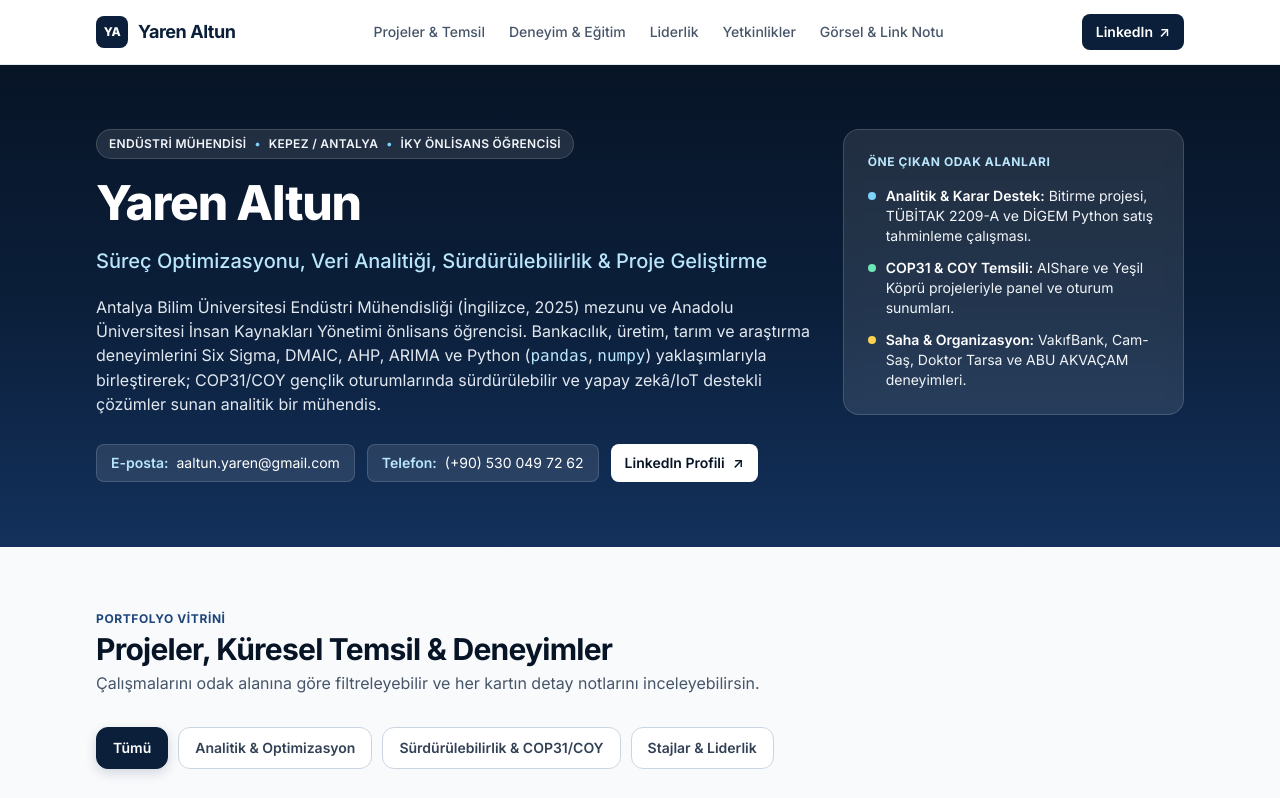
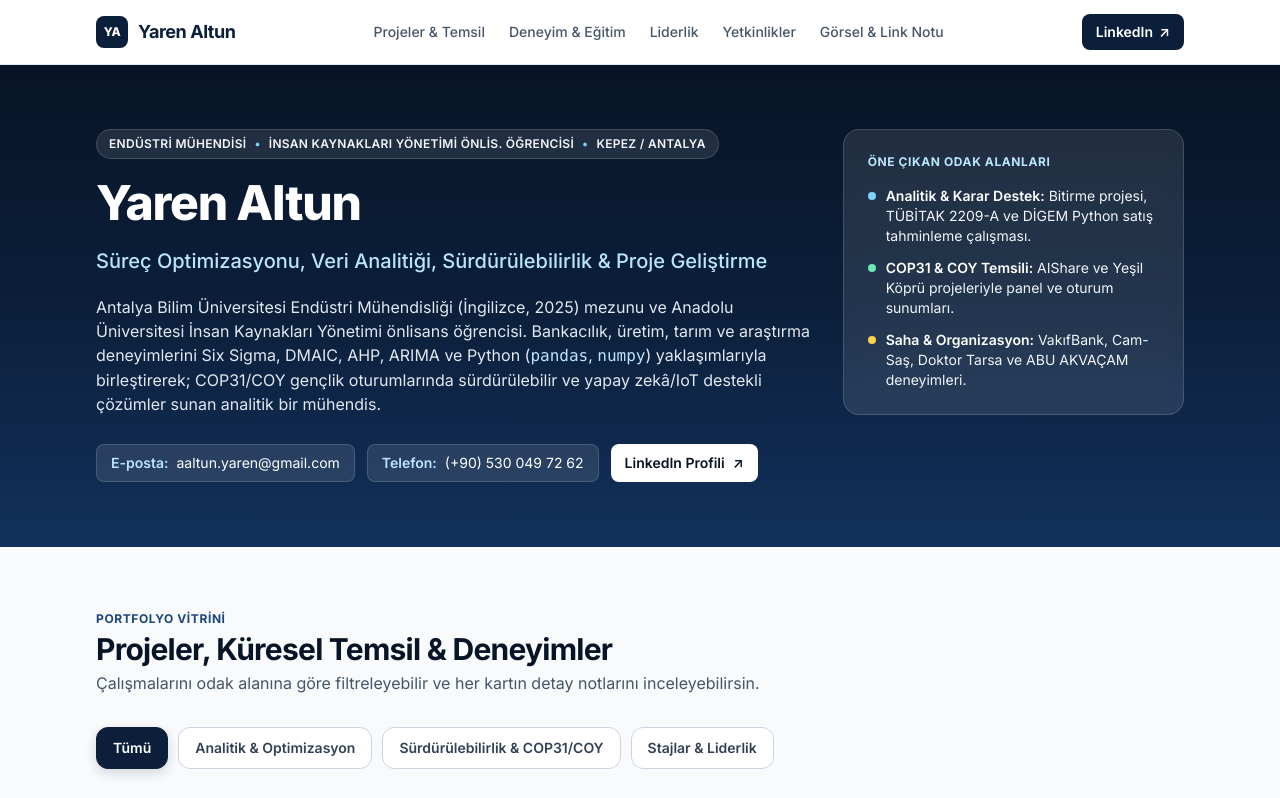
Before and after one commit to yarenaltun/yarenaltun.github.io, a plain HTML site: page index.html in a window 1280 px wide. Shown: the top 798 px of the page. Drawn offline with nearby package versions, Linux system fonts and the light colour scheme.

Commit message:
Swap job titles and locations in index.html

```diff
--- a/index.html
+++ b/index.html
@@ -97,9 +97,9 @@
             <div class="inline-flex flex-wrap items-center gap-2 text-xs font-semibold tracking-wide uppercase bg-white/10 text-slate-100 px-3 py-1.5 rounded-full border border-white/15">
               <span>Endüstri Mühendisi</span>
               <span class="text-sky-300">•</span>
+              <span>İnsan Kaynakları Yönetimi Önlis. Öğrencisi</span>
+              <span class="text-sky-300">•</span>
               <span>Kepez / Antalya</span>
-              <span class="text-sky-300">•</span>
-              <span>İKY Önlisans Öğrencisi</span>
             </div>
 
             <h1 class="text-3xl sm:text-4xl lg:text-5xl font-extrabold tracking-tight leading-tight">
```
